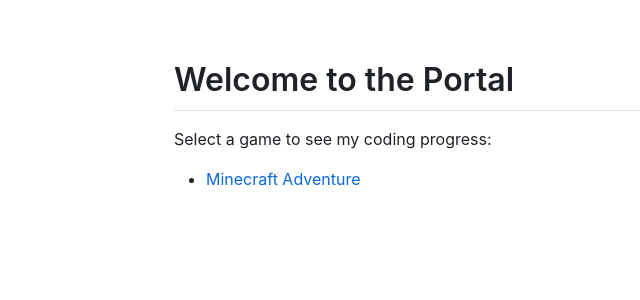
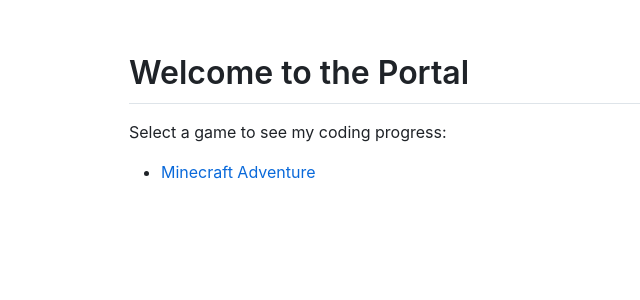
Before and after one commit to Evvy/evvy.github.io, a Jekyll site: the page built from index.md, in a window 1280 px wide. Shown: the top 300 px of the page, without its empty margins (66-706 px from the left). Built offline with Jekyll 4.4.1, drawn with Linux system fonts in a browser that asks for light colours.

Commit message:
Update default.html

```diff
--- a/_layouts/default.html
+++ b/_layouts/default.html
@@ -3,17 +3,27 @@
 <head>
   <meta charset="utf-8">
   <meta name="viewport" content="width=device-width, initial-scale=1">
-  <link rel="stylesheet" href="https://cdn.jsdelivr.net/npm/github-markdown-css/github-markdown-light.css">
+  <link rel="stylesheet" href="https://cdnjs.cloudflare.com/ajax/libs/github-markdown-css/5.8.1/github-markdown.min.css" integrity="sha512-BrOPA520KmDMqieeM7XFe6a3u3Sb3F1JBaQnrIAmWg3EYrciJ+Qqe6ZcKCdfPv26rGcgTrJnZ/IdQEct8h3Zhw==" crossorigin="anonymous" referrerpolicy="no-referrer" />
   <style>
-    body {
-      margin: 0;
-      background: #fff;
-    }
     .markdown-body {
-      max-width: 800px;
-      margin: 40px auto;
-      padding: 20px;
-    }
+		box-sizing: border-box;
+		min-width: 200px;
+		max-width: 980px;
+		margin: 0 auto;
+		padding: 45px;
+	}
+
+	@media (max-width: 767px) {
+		.markdown-body {
+			padding: 15px;
+		}
+	}
+
+	@media (prefers-color-scheme: dark) {
+		body {
+			background-color: #0d1117;
+		}
+	}
   </style>
 </head>
 <body>
```
